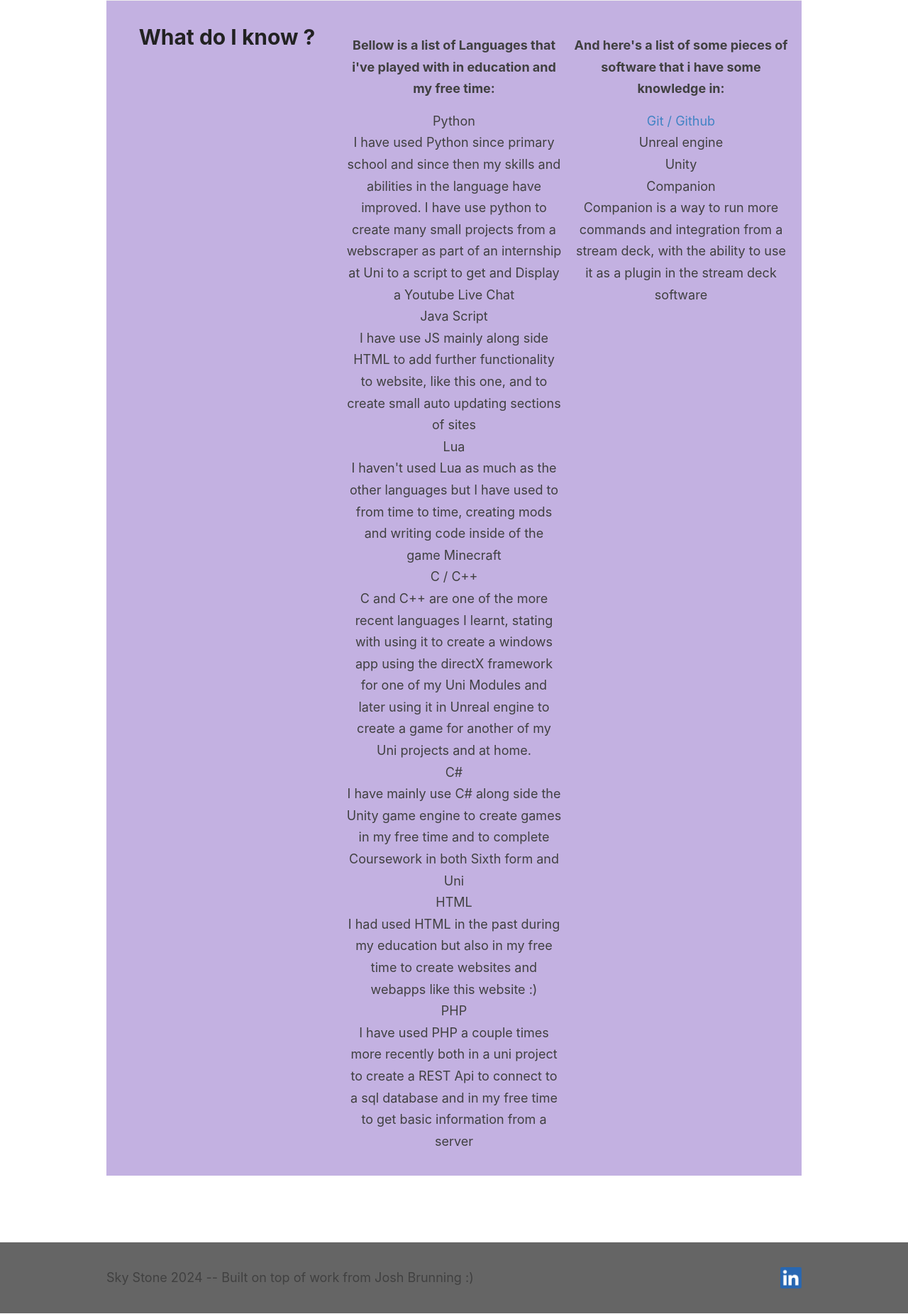
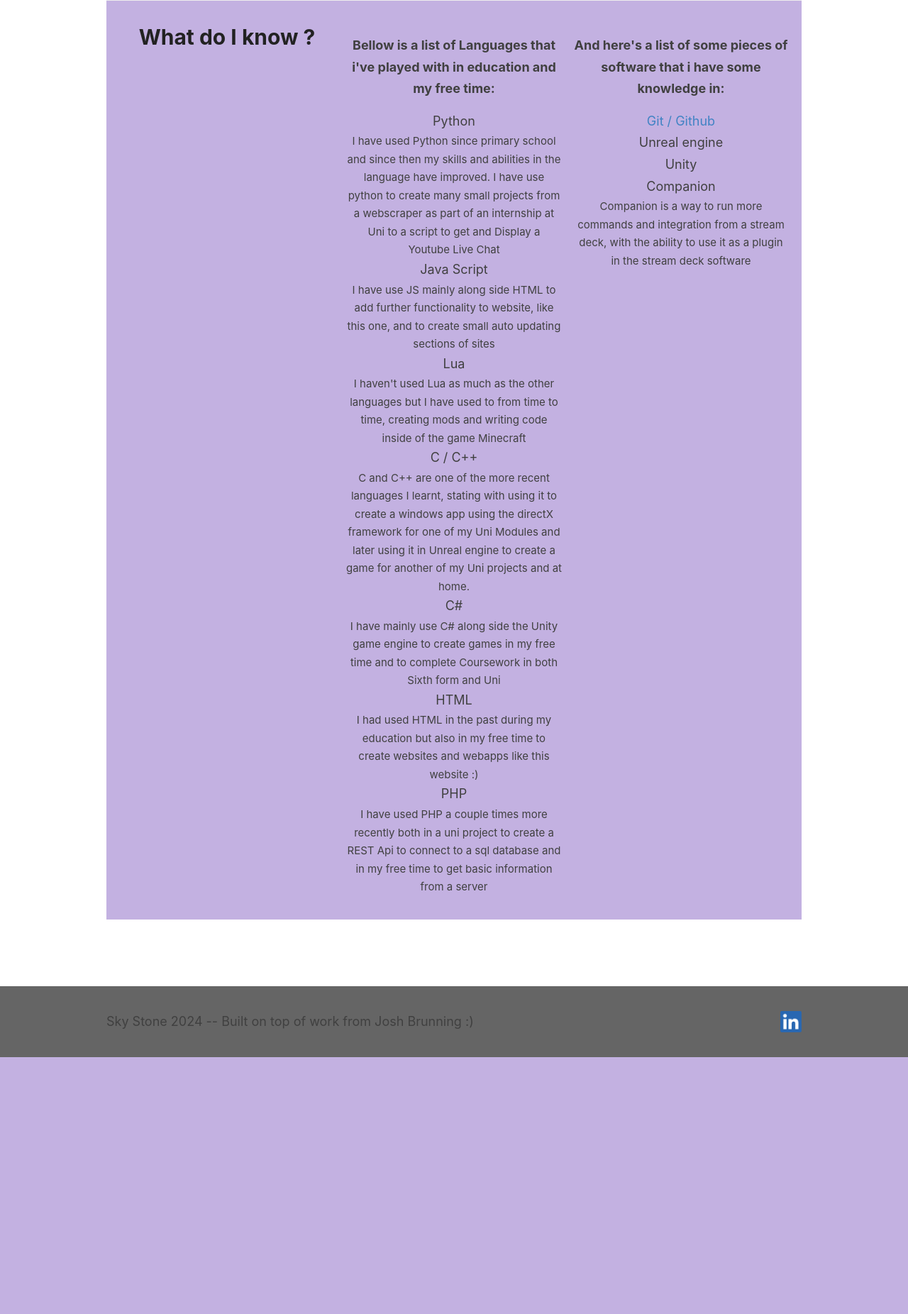
Before and after one commit to SKui1/Skui_home, a PHP site: page /about/index.html in a window 1280 px wide. Shown: the part 458-2310 px from the top of the page at 71% size. After the commit the page ends 1948 px from the top, so only its background shows below. Run offline with PHP 8.4, Linux system fonts and the light colour scheme.

Commit message:
:bug: tweaked font sizes

```diff
--- a/assets/styles.css
+++ b/assets/styles.css
@@ -624,3 +624,7 @@ code {
     font-family: 'Bitstream Vera Sans Mono','Courier', monospace;
     color: #d8d8d8;
 }
+
+dd {
+    font-size: 15px;
+}
```
